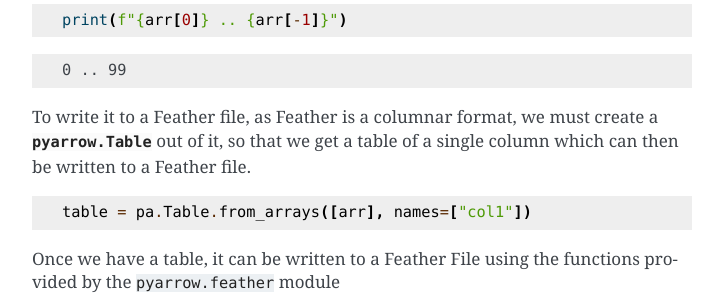
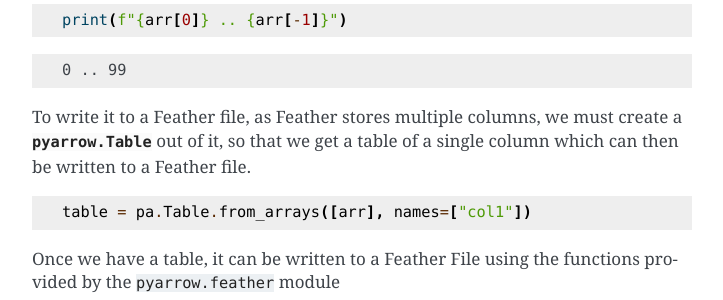
Before and after one commit to apache/arrow-cookbook, a Sphinx documentation site: the page built from python/source/io.rst, in a window 1280 px wide and 900 px high, scrolled down 6336 px. Shown: the part 155-455 px from the top of the window, without its empty margins (388-1111 px from the left). Built offline with Sphinx 7.4.7, drawn with Linux system fonts in a browser that asks for light colours.

Commit message:
rephrased

```diff
--- a/python/source/io.rst
+++ b/python/source/io.rst
@@ -378,7 +378,7 @@ Given an array with 100 numbers, from 0 to 99
 
     0 .. 99
 
-To write it to a Feather file, as Feather is a columnar format,
+To write it to a Feather file, as Feather stores multiple columns,
 we must create a :class:`pyarrow.Table` out of it,
 so that we get a table of a single column which can then be
 written to a Feather file.
```
